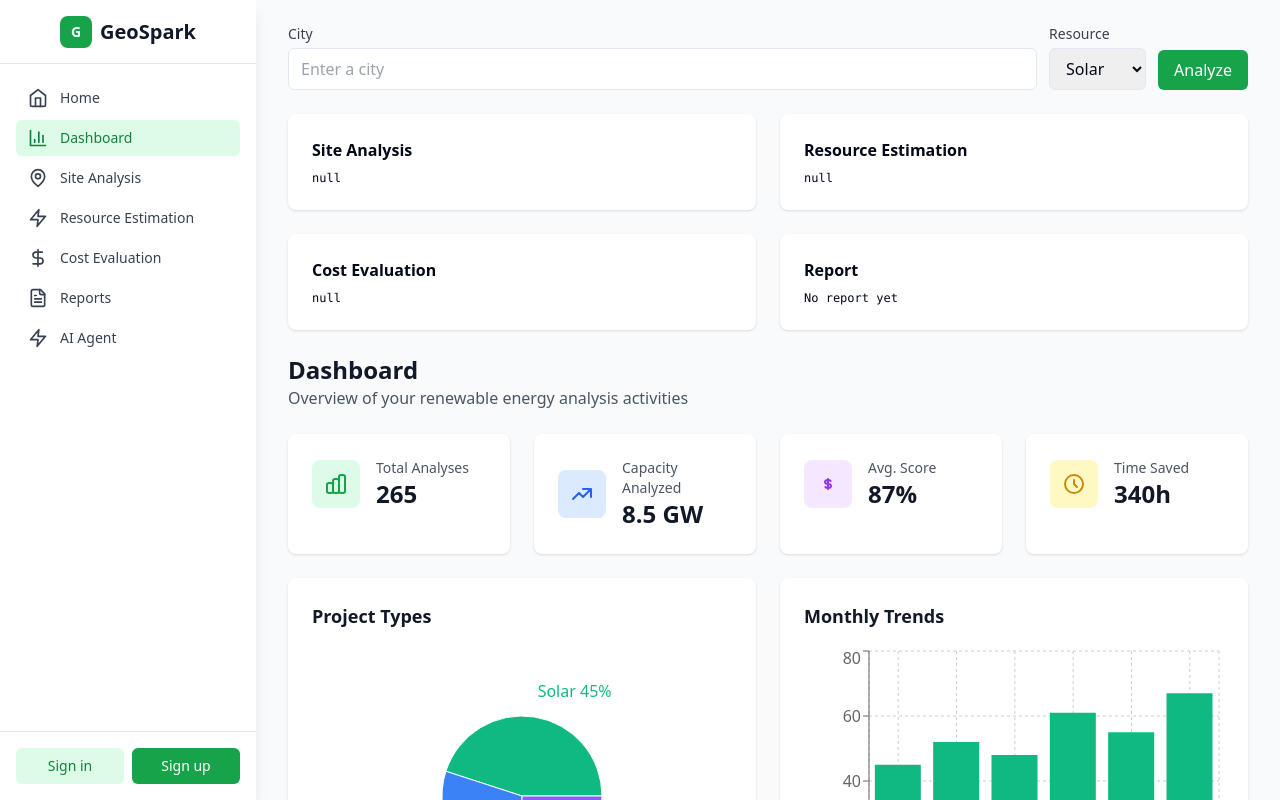
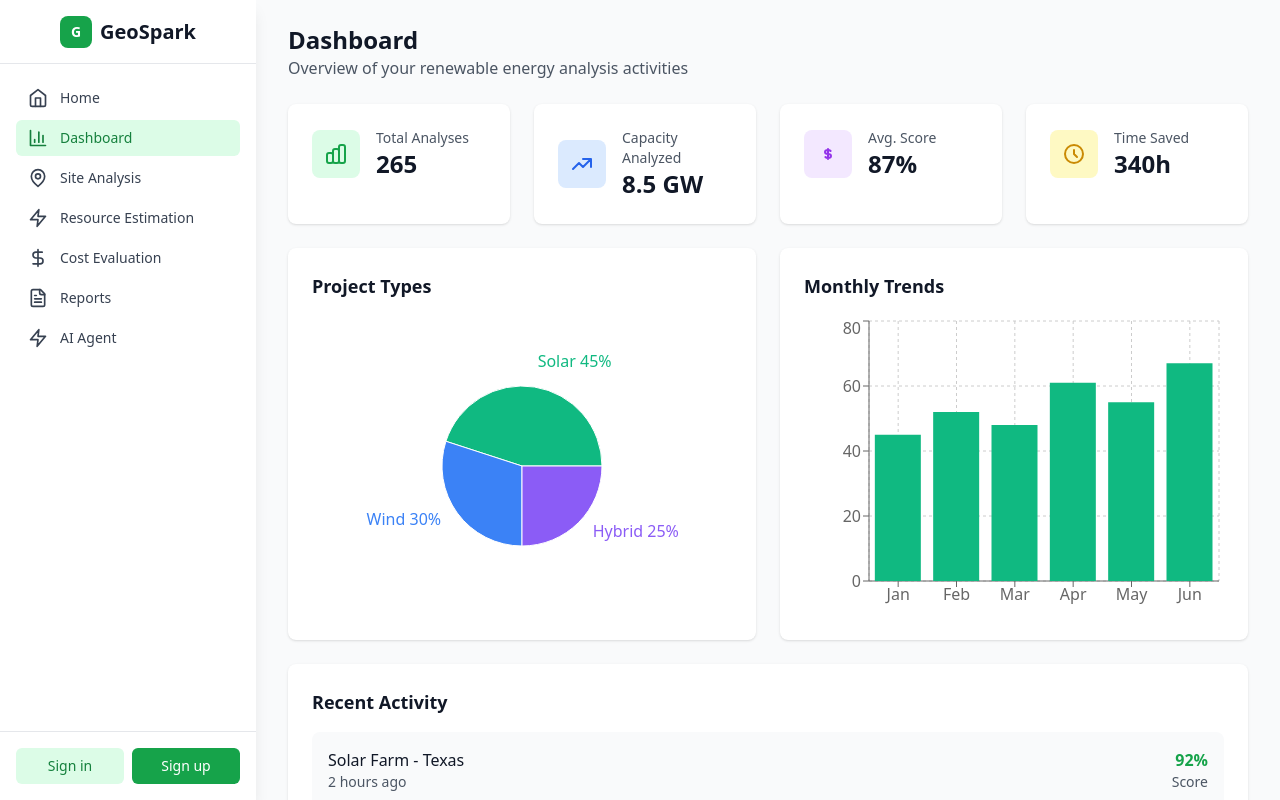
Before and after one commit to LiliPoornima/GeoSpark, a React (Vite) app in the folder frontend/: page /dashboard in a window 1280 px wide. Shown: the top 800 px of the page. Built offline with nearby package versions, Linux system fonts and the light colour scheme.

Commit message:
Dashboard Changed

```diff
--- a/frontend/src/pages/Dashboard.tsx
+++ b/frontend/src/pages/Dashboard.tsx
@@ -1,116 +1,7 @@
-import React, { useState } from 'react'
-import { apiEndpoints } from '../services/api'
-import toast from 'react-hot-toast'
+import React from 'react'
+import { BarChart, Bar, XAxis, YAxis, CartesianGrid, Tooltip, ResponsiveContainer, PieChart, Pie, Cell } from 'recharts'
 
 export function Dashboard() {
-  const [city, setCity] = useState('')
-  const [coords, setCoords] = useState<{lat: number; lon: number} | null>(null)
-  const [site, setSite] = useState<any>(null)
-  const [resource, setResource] = useState<any>(null)
-  const [cost, setCost] = useState<any>(null)
-  const [report, setReport] = useState<string>('')
-  const [resourceType, setResourceType] = useState('solar')
-  const [isLoading, setIsLoading] = useState(false)
-
-  const geocode = async () => {
-    if (city.length < 3) return
-    const res = await fetch(`https://nominatim.openstreetmap.org/search?format=json&q=${encodeURIComponent(city)}&limit=1`)
-    const data = await res.json()
-    if (data?.length) {
-      setCoords({ lat: parseFloat(data[0].lat), lon: parseFloat(data[0].lon) })
-    } else {
-      toast.error('City not found')
-    }
-  }
-
-  const runAll = async () => {
-    try {
-      setIsLoading(true)
-      if (!coords) await geocode()
-      const { lat, lon } = coords || { lat: 0, lon: 0 }
-      // 1) Site analysis
-      const siteResp = await apiEndpoints.analyzeSite({
-        location: { latitude: lat, longitude: lon, area_km2: 100 },
-        project_type: resourceType,
-        analysis_depth: 'comprehensive'
-      })
-      setSite(siteResp.data.analysis)
-
-      // 2) Resource estimation
-      const resResp = await apiEndpoints.estimateResources({
-        location: { latitude: lat, longitude: lon, area_km2: 100 },
-        resource_type: resourceType,
-        system_config: {}
-      })
-      setResource(resResp.data.estimation)
-
-      // 3) Cost evaluation
-      const costResp = await apiEndpoints.evaluateCosts({
-        project_data: {
-          project_type: resourceType,
-          capacity_mw: siteResp.data.analysis.estimated_capacity_mw,
-          annual_generation_gwh: resResp.data.estimation.annual_generation_gwh
-        },
-        financial_params: { electricity_price_usd_mwh: 50, project_lifetime: 25, discount_rate: 0.08 }
-      })
-      setCost(costResp.data.evaluation)
-
-      // 4) Report (simple)
-      const text = `Generate a brief project report for ${city} (${lat}, ${lon}). Resource: ${resourceType}. Capacity: ${siteResp.data.analysis.estimated_capacity_mw} MW. Annual generation: ${resResp.data.estimation.annual_generation_gwh} GWh.`
-      const repResp = await apiEndpoints.analyzeText({ text, analysis_type: 'report' })
-      setReport(`Project: ${city}\nResource: ${resourceType}\nCapacity: ${siteResp.data.analysis.estimated_capacity_mw} MW\nGeneration: ${resResp.data.estimation.annual_generation_gwh} GWh\n\nSummary: ${repResp.data.analysis.sentiment}`)
-
-      toast.success('All analyses completed')
-    } catch (e) {
-      toast.error('One of the analyses failed')
-    } finally {
-      setIsLoading(false)
-    }
-  }
-
-  return (
-    <div className="space-y-6">
-      <div className="flex items-end gap-3">
-        <div className="flex-1">
-          <label className="block text-sm font-medium text-gray-700 mb-1">City</label>
-          <input value={city} onChange={(e)=>setCity(e.target.value)} onBlur={geocode} className="w-full px-3 py-2 border rounded-md" placeholder="Enter a city" />
-        </div>
-        <div>
-          <label className="block text-sm font-medium text-gray-700 mb-1">Resource</label>
-          <select className="px-3 py-2 border rounded-md" value={resourceType} onChange={e=>setResourceType(e.target.value)}>
-            <option value="solar">Solar</option>
-            <option value="wind">Wind</option>
-            <option value="hybrid">Hybrid</option>
-          </select>
-        </div>
-        <button onClick={runAll} disabled={isLoading} className="bg-green-600 text-white px-4 py-2 rounded-md">{isLoading ? 'Running...' : 'Analyze'}</button>
-      </div>
-
-      <div className="grid grid-cols-1 lg:grid-cols-2 gap-6">
-        <div className="bg-white rounded-lg shadow p-6">
-          <h3 className="font-semibold mb-2">Site Analysis</h3>
-          <pre className="text-xs whitespace-pre-wrap">{JSON.stringify(site, null, 2) || 'No data yet'}</pre>
-        </div>
-        <div className="bg-white rounded-lg shadow p-6">
-          <h3 className="font-semibold mb-2">Resource Estimation</h3>
-          <pre className="text-xs whitespace-pre-wrap">{JSON.stringify(resource, null, 2) || 'No data yet'}</pre>
-        </div>
-        <div className="bg-white rounded-lg shadow p-6">
-          <h3 className="font-semibold mb-2">Cost Evaluation</h3>
-          <pre className="text-xs whitespace-pre-wrap">{JSON.stringify(cost, null, 2) || 'No data yet'}</pre>
-        </div>
-        <div className="bg-white rounded-lg shadow p-6">
-          <h3 className="font-semibold mb-2">Report</h3>
-          <pre className="text-xs whitespace-pre-wrap">{report || 'No report yet'}</pre>
-        </div>
-      </div>
-      <DashboardOverview />
-    </div>
-  )
-}
-import { BarChart, Bar, XAxis, YAxis, CartesianGrid, Tooltip, ResponsiveContainer, PieChart, Pie, Cell } from 'recharts'
-
-function DashboardOverview() {
   // Mock data for demonstration
   const projectData = [
     { name: 'Solar', value: 45, count: 120 },
```
